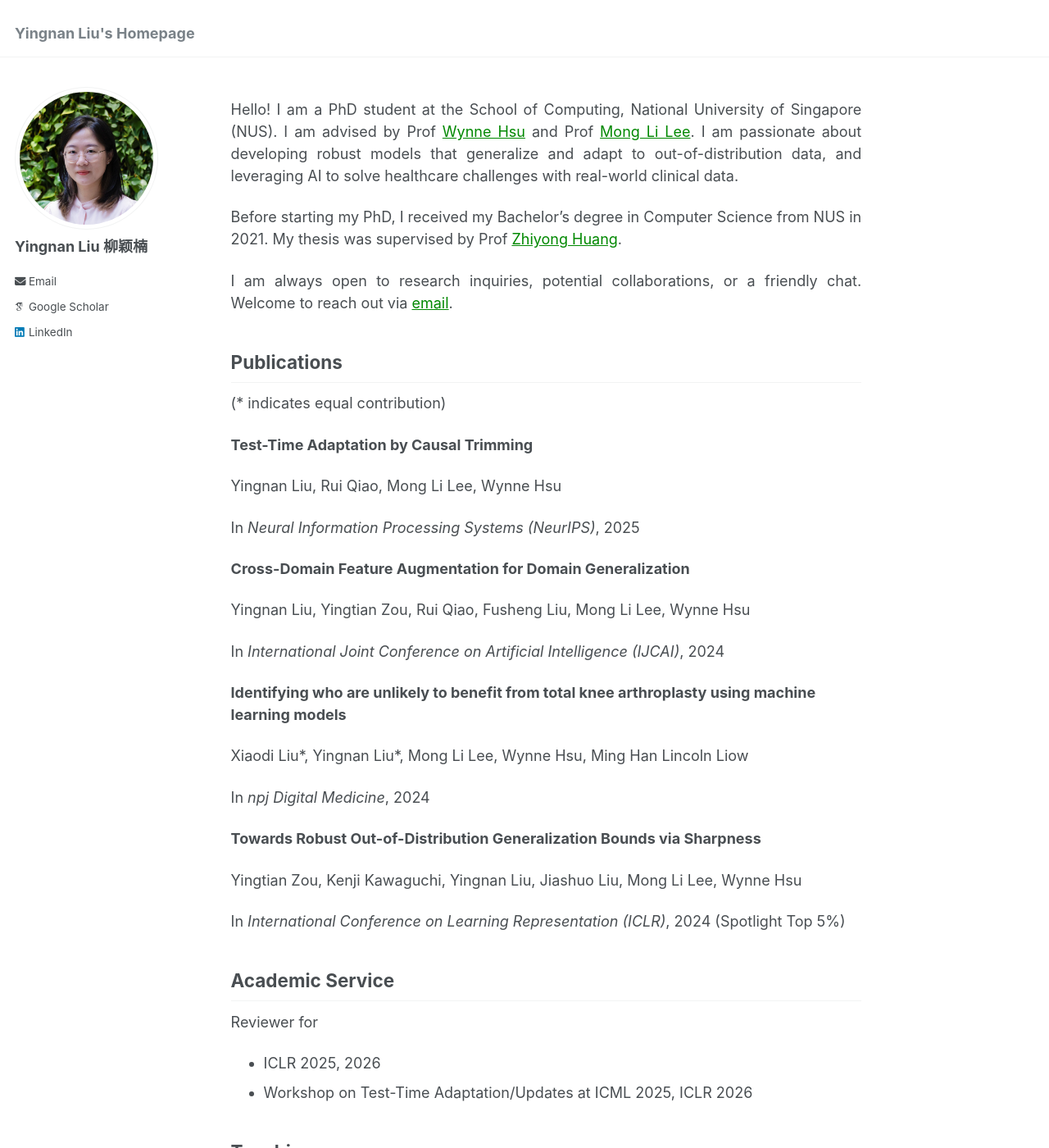
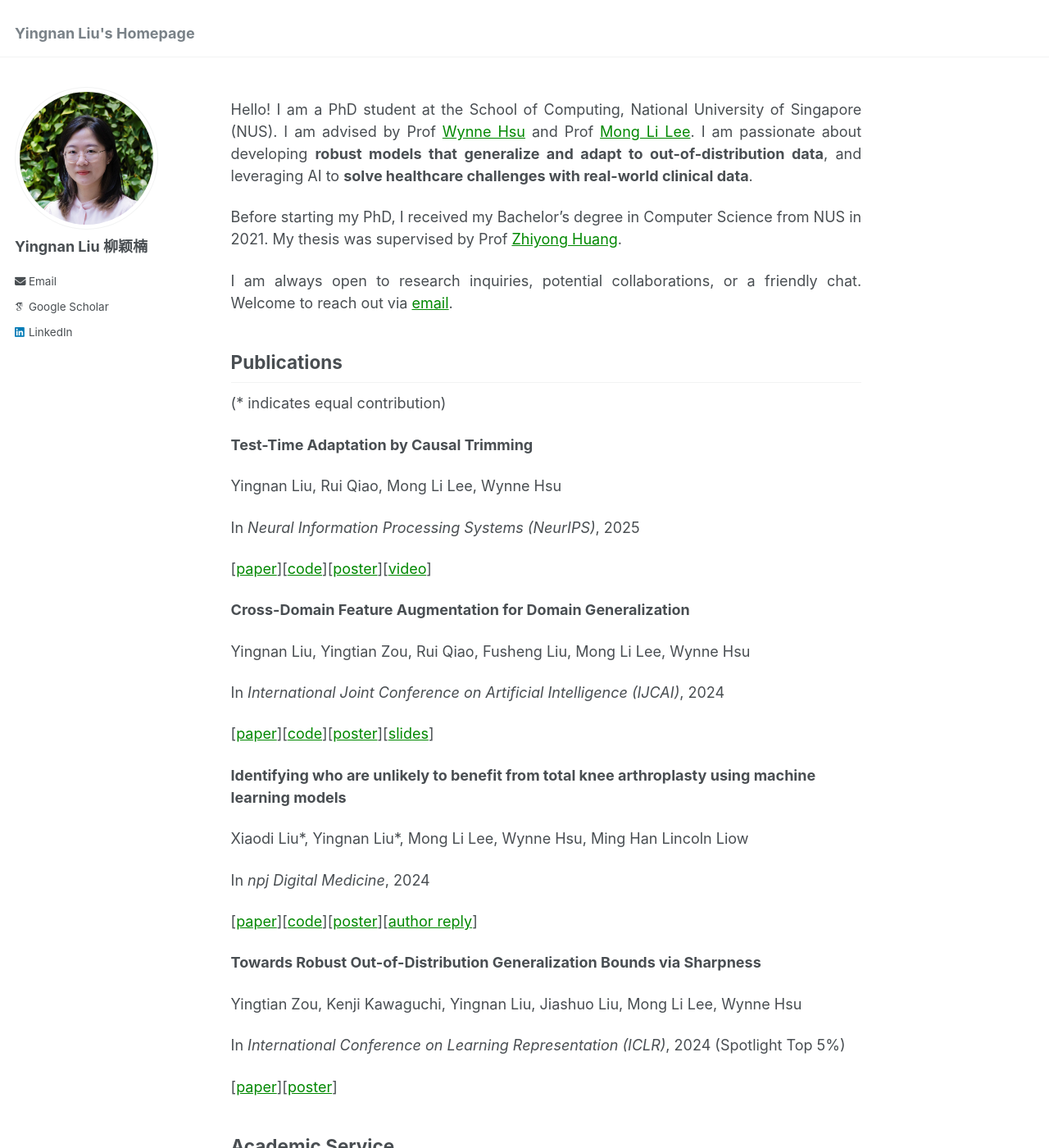
Before and after one commit to NancyQuris/nancyquris.github.io, a Jekyll site: the page built from _pages/about.md, in a window 1280 px wide and 1400 px high. Shown: the whole window at 82% size. Built offline with Jekyll 4.4.1, drawn with Linux system fonts in a browser that asks for light colours; some web fonts are replaced.

Commit message:
add link to publication resources

```diff
--- a/_pages/about.md
+++ b/_pages/about.md
@@ -8,7 +8,7 @@ redirect_from:
 ---
 
 <p align="justify">
-Hello! I am a PhD student at the School of Computing, National University of Singapore (NUS). I am advised by Prof <a href='https://www.comp.nus.edu.sg/~whsu/'>Wynne Hsu</a> and Prof <a href='https://www.comp.nus.edu.sg/~leeml'>Mong Li Lee</a>. I am passionate about developing robust models that generalize and adapt to out-of-distribution data, and leveraging AI to solve healthcare challenges with real-world clinical data.
+Hello! I am a PhD student at the School of Computing, National University of Singapore (NUS). I am advised by Prof <a href='https://www.comp.nus.edu.sg/~whsu/'>Wynne Hsu</a> and Prof <a href='https://www.comp.nus.edu.sg/~leeml'>Mong Li Lee</a>. I am passionate about developing <b>robust models that generalize and adapt to out-of-distribution data</b>, and leveraging AI to <b>solve healthcare challenges with real-world clinical data</b>.
 </p>
 
 <p align="justify">
@@ -28,11 +28,16 @@ Yingnan Liu, Rui Qiao, Mong Li Lee, Wynne Hsu
 
 In _Neural Information Processing Systems (NeurIPS)_, 2025
 
+\[[paper](https://openreview.net/forum?id=zFGdHL9pcD)\]\[[code](https://github.com/NancyQuris/TACT)\]\[[poster](https://neurips.cc/media/PosterPDFs/NeurIPS%202025/115069.png?t=1763809061.6518285)\]\[[video](https://neurips.cc/virtual/2025/loc/san-diego/poster/115069)\]
+
 **Cross-Domain Feature Augmentation for Domain Generalization**
 
 Yingnan Liu, Yingtian Zou, Rui Qiao, Fusheng Liu, Mong Li Lee, Wynne Hsu
 
 In _International Joint Conference on Artificial Intelligence (IJCAI)_, 2024
+
+\[[paper](https://arxiv.org/pdf/2405.08586)\]\[[code](https://github.com/NancyQuris/XDomainMix)\]\[[poster](https://github.com/NancyQuris/XDomainMix/blob/main/xdomainmix_poster.pdf)\]\[[slides](https://github.com/NancyQuris/XDomainMix/blob/main/presentation.pdf)\]
+
 
 **Identifying who are unlikely to benefit from total knee arthroplasty using machine learning models**
 
@@ -40,12 +45,15 @@ Xiaodi Liu\*, Yingnan Liu\*, Mong Li Lee, Wynne Hsu, Ming Han Lincoln Liow
 
 In _npj Digital Medicine_, 2024
 
+\[[paper](https://www.nature.com/articles/s41746-024-01265-8)\]\[[code](https://github.com/NancyQuris/OAKneeML)\]\[[poster](https://github.com/NancyQuris/OAKneeML/blob/main/poster.pdf)\]\[[author reply](https://www.nature.com/articles/s41746-026-02458-z)\]
 
 **Towards Robust Out-of-Distribution Generalization Bounds via Sharpness**
 
 Yingtian Zou, Kenji Kawaguchi, Yingnan Liu, Jiashuo Liu, Mong Li Lee, Wynne Hsu
 
 In _International Conference on Learning Representation (ICLR)_, 2024 (Spotlight Top 5%)
+
+\[[paper](https://arxiv.org/pdf/2403.06392)\]\[[poster](https://iclr.cc/media/PosterPDFs/ICLR%202024/17617.png?t=1715675468.6652286)\]
 
 
 ## Academic Service
```
